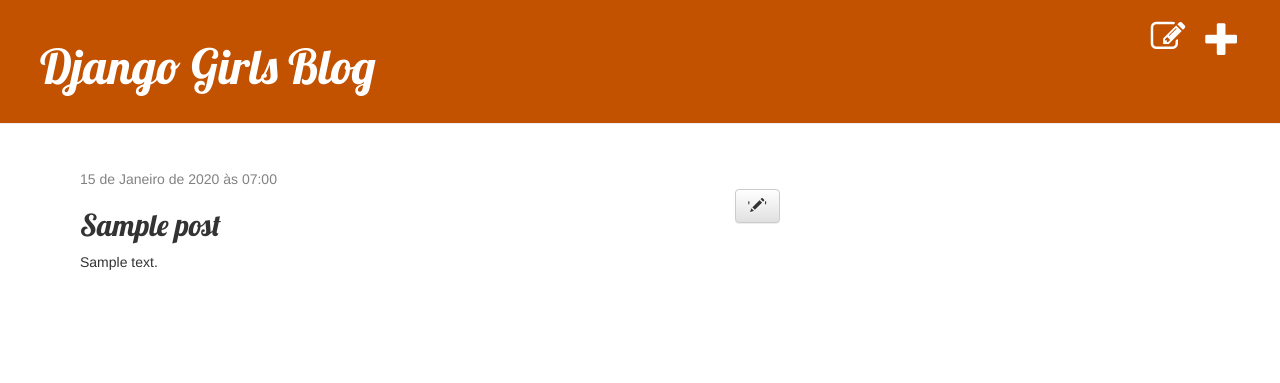
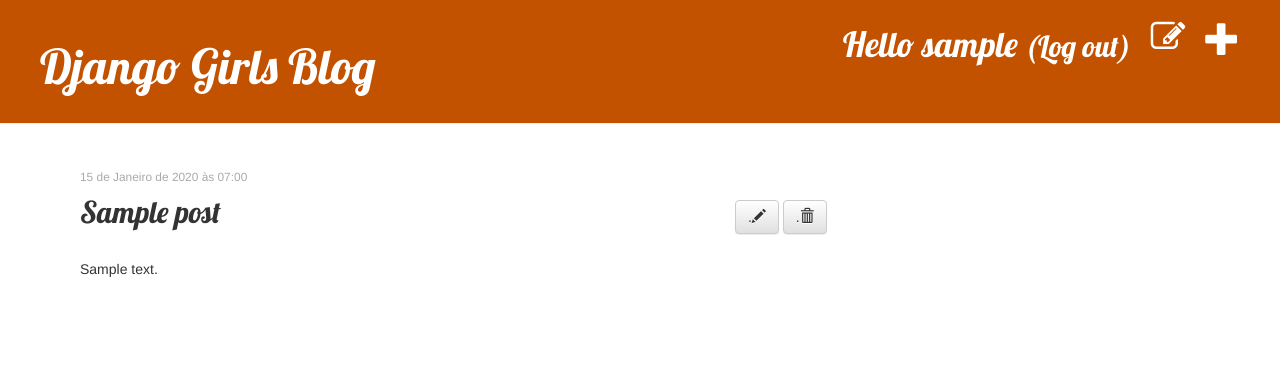
Before and after one commit to caiquefontes/my-first-blog, a Django app: page /post/1/ in a window 1280 px wide. Shown: the top 383 px of the page. Run offline with Django 5.2, Linux system fonts and the light colour scheme; a user stored in the database is signed in; tables that the repository leaves empty hold one stand-in row (values such as "Sample post"); some libraries are stand-ins or nearby versions.

Commit message:
add system authenticated native django for post visible

```diff
--- a/blog/static/css/blog.css
+++ b/blog/static/css/blog.css
@@ -45,3 +45,16 @@
 .post h2 a, .post h2 a:visited {
     color: #000000;
 }
+
+#logout {
+    font-family: 'Lobster', cursive;
+
+}
+
+small a,
+small a:hover,
+small a:visited {
+    font-size: 15pt;
+    color: #ffffff;
+    text-decoration: none;
+}
--- a/blog/templates/blog/base.html
+++ b/blog/templates/blog/base.html
@@ -13,10 +13,23 @@
             {% if user.is_authenticated %}
                 <a href="{% url 'blog:post_new' %}" class="top-menu"><span class="glyphicon glyphicon-plus"></span></a>
                 <a href="{% url 'blog:post_draft_list' %}" class="top-menu"><span class="fa fa-pencil-square-o"></span></a>
+                <form action="{% url 'logout' %}" method="post" style="display: inline;">
+                    {% csrf_token %}
+                    <button type="submit" class="top-menu" style="background: none; border: none; padding: 0; cursor: pointer;">
+                        <p id="logout">Hello {{ user.username }} <small>(Log out)</small></p>
+                    </button>
+                </form>
+                {% comment %} <p id="logout" class="top-menu">Hello {{ user.username }} <small><a href="{% url 'logout' %}">(Log out)</a></small></p> {% endcomment %}
+
+            {% else %}
+
+                <a href="{% url 'login' %}" class="top-menu op-menu glyphicon glyphicon-user">Login</a>
+
             {% endif %}
+
             <h1><a href="/">Django Girls Blog</a></h1>
         </div>
-        <div class="content container">
+        <div class="content container-fluid">
             <div class="row">
                 <div class="col-md-8">
                     {% block content %}
--- a/blog/templates/blog/post_detail.html
+++ b/blog/templates/blog/post_detail.html
@@ -3,32 +3,52 @@
 
 
 {% block content %}
-    <div class="post">
+    <div class="container-fluid post">
 
         {% if post.published_date %}
-            <div class="date">
-                {{ post.published_date }}
+            <div class="date row" style="padding-left: 15px; color: #aaa; margin-bottom: 10px;">
+                <small>{{ post.published_date }}</small>
             </div>
         {% endif %}
 
-        <div class="actions pull-right">
+        <div class="row" style="margin-bottom: 20px; display: flex; align-items: center;">
+
+            <div class="col-xs-12 col-sm-8">
+                <h2 style="margin-top: 0;">{{ post.title }}</h2>
+            </div>
+
+            <div class="col-xs-12 col-sm-4 text-right">
+                {% if user.is_authenticated %}
+                    <div class="actions" style="display: inline-block;">
+
                         {% if not post.published_date %}
-                <form action="{% url 'blog:post_publish' pk=post.pk %}" method="POST" style="display: inline;">
+                            <form action="{% url 'blog:post_publish' pk=post.pk %}" method="POST" class="form-inline" style="display: inline-block; margin-bottom: 0;">
                                 {% csrf_token %}
                                 <button type="submit" class="btn btn-default">
-                        <i class="fa fa-paper-plane" aria-hidden="true"></i> Publish
+                                    Publish
                                 </button>
                             </form>
                         {% endif %}
 
-            {% if user.is_authenticated %}
                         <a class="btn btn-default" href="{% url 'blog:post_edit' pk=post.pk %}">
-                    '<span class="glyphicon glyphicon-pencil"></span>'
+                            .<span class="glyphicon glyphicon-pencil"></span>
                         </a>
+
+                        <form action="{% url 'blog:post_remove' pk=post.pk %}" method="POST" class="form-inline" style="display: inline-block; margin-bottom: 0;">
+                            {% csrf_token %}
+                            <button type="submit" class="btn btn-default">
+                                .<span class="glyphicon glyphicon-trash"></span>
+                            </button>
+                        </form>
+                    </div>
                 {% endif %}
             </div>
 
-        <h2>{{ post.title }}</h2>
+        </div> <div class="row">
+            <div class="col-xs-12">
                 <p>{{ post.text|linebreaksbr }}</p>
             </div>
+        </div>
+
+    </div>
 {% endblock %}
--- a/blog/urls.py
+++ b/blog/urls.py
@@ -9,5 +9,7 @@
     path('post/new/', views.post_new, name='post_new'),
     path('post/<int:pk>/edit/', views.post_edit, name='post_edit'),
     path('post/drafts', views.post_draft_list, name='post_draft_list'),
-    path('post/<int:pk>/publish', views.post_publish, name='post_publish')
+    path('post/<int:pk>/publish', views.post_publish, name='post_publish'),
+    path('post/<int:pk>/remove', views.post_remove, name='post_remove'),
+
 ]
--- a/blog/views.py
+++ b/blog/views.py
@@ -1,6 +1,7 @@
 from django.shortcuts import render, get_object_or_404, redirect
+from django.contrib.auth.decorators import login_required
+from django.utils import timezone
 from .models import Post
-from django.utils import timezone
 from .forms import PostForm
 
 
@@ -13,6 +14,7 @@
     post = get_object_or_404(Post, pk=pk)
     return render(request, 'blog/post_detail.html', {"post": post})
 
+@login_required
 def post_new(request):
     if request.method == "POST":
         form = PostForm(request.POST)
@@ -28,6 +30,7 @@
 
     return render(request, 'blog/post_edit.html', {'form': form})
 
+login_required
 def post_edit(request, pk):
     post = get_object_or_404(Post, pk=pk)
     if request.method == "POST":
@@ -42,12 +45,21 @@
         form = PostForm(instance=post)
     return render(request, 'blog/post_edit.html', {'form': form})
 
+login_required
 def post_draft_list(request):
     posts = Post.objects.filter(published_date__isnull=True).order_by('created_date')
     return render(request, 'blog/post_draft.html', {"posts": posts})
 
+login_required
 def post_publish(request, pk):
     post = get_object_or_404(Post, pk=pk)
     if request.method=='POST':
         post.publish()
     return redirect('blog:post_detail', pk=post.pk)
+
+login_required
+def post_remove(request, pk):
+    post = get_object_or_404(Post, pk=pk)
+    if request.method == "POST":
+        post.delete()
+    return redirect('blog:post_list')
--- a/mysite/settings.py
+++ b/mysite/settings.py
@@ -125,3 +125,6 @@
 # https://docs.djangoproject.com/en/5.2/ref/settings/#default-auto-field
 
 DEFAULT_AUTO_FIELD = 'django.db.models.BigAutoField'
+
+# AUTH
+LOGIN_REDIRECT_URL = '/'
--- a/mysite/urls.py
+++ b/mysite/urls.py
@@ -16,8 +16,14 @@
 """
 from django.contrib import admin
 from django.urls import path, include
+from django.contrib.auth import views
+
 
 urlpatterns = [
     path('admin/', admin.site.urls),
-    path('', include('blog.urls'))
+    path('accounts/login/', views.LoginView.as_view(), name='login'),
+    path('accounts/logout/', views.LogoutView.as_view(next_page='/'), name='logout'),
+    path('', include('blog.urls')),
+
+
 ]
```
Also changed, not shown: blog/templates/registration/login.html (added, +24 -0 lines). Lines whose indentation alone changed are shown as unchanged.
